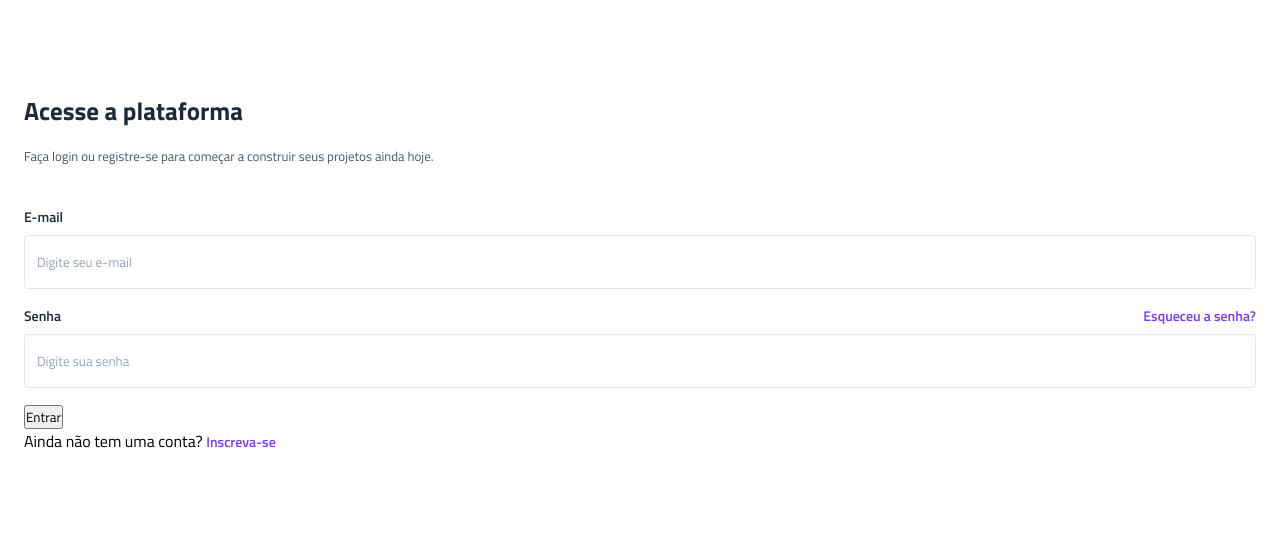
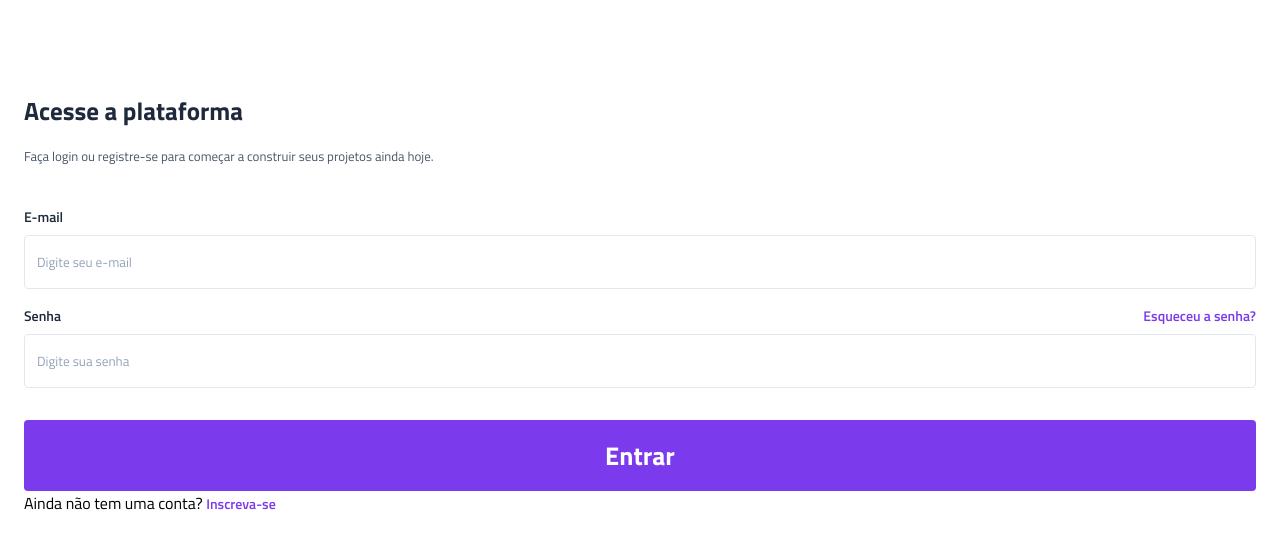
Before and after one commit to isabelle1234567890/projeto-vertigo, a plain HTML site: page index.html in a window 1280 px wide. Shown: the part 101-650 px from the top of the page. Drawn offline with Linux system fonts and the light colour scheme.

Commit message:
estilização do botão completa

```diff
--- a/style.css
+++ b/style.css
@@ -15,6 +15,7 @@
     --gray-400: #94a3b8;
     --gray-200: #e2e8f0;
     --purple: #7c3aed;
+    --white: #fff;
 }
 
 /* numero = 20 */
@@ -96,4 +97,17 @@ main {
 .login a:hover {
     text-decoration: underline;
 }
+
+.login button {
+    margin-top: 1rem;
+    padding-block: 1rem;
+    width: 100%;
+    background: var(--purple);
+    border: none;
+    border-radius: 0.25rem;
+
+    font-size: 1.6rem;
+    font-weight: 700;
+    color: var(--white);
+}
 /* nome da cor, rgb, rgba, hex, hsl, hwb */
```
